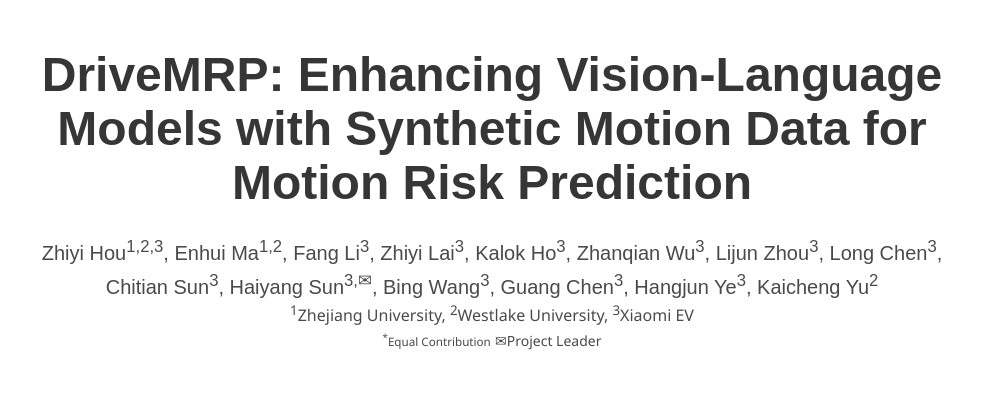
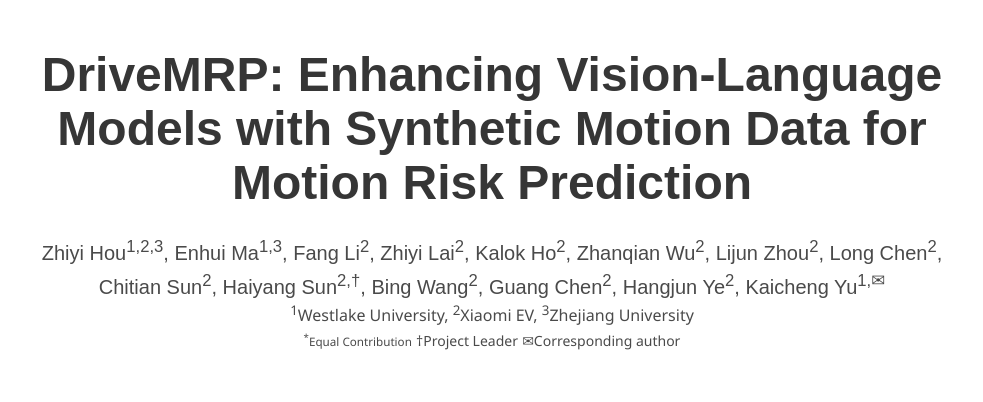
Before and after one commit to hzy138/DriveMRP, a plain HTML site: page index.html in a window 1280 px wide. Shown: the top 402 px of the page, without its empty margins (148-1131 px from the left). Drawn offline with nearby package versions, Linux system fonts and the light colour scheme; some icons are missing; a web font is replaced by a local one.

Commit message:
Update index.html

```diff
--- a/index.html
+++ b/index.html
@@ -55,26 +55,28 @@
             <h1 class="title is-1 publication-title">DriveMRP: Enhancing Vision-Language Models with Synthetic Motion Data for Motion Risk Prediction</h1>
 
                         <!-- 作者列表部分 -->
+            <!-- 作者列表部分 -->
             <div class="is-size-5 publication-authors">
               <span class="author-block">Zhiyi Hou<sup>1,2,3</sup>,</span>
-              <span class="author-block">Enhui Ma<sup>1,2</sup>,</span>
-              <span class="author-block">Fang Li<sup>3</sup>,</span>
-              <span class="author-block">Zhiyi Lai<sup>3</sup>,</span>
-              <span class="author-block">Kalok Ho<sup>3</sup>,</span>
-              <span class="author-block">Zhanqian Wu<sup>3</sup>,</span>
-              <span class="author-block">Lijun Zhou<sup>3</sup>,</span>
-              <span class="author-block">Long Chen<sup>3</sup>,</span>
-              <span class="author-block">Chitian Sun<sup>3</sup>,</span>
-              <span class="author-block">Haiyang Sun<sup>3,✉</sup>,</span>
-              <span class="author-block">Bing Wang<sup>3</sup>,</span>
-              <span class="author-block">Guang Chen<sup>3</sup>,</span>
-              <span class="author-block">Hangjun Ye<sup>3</sup>,</span>
-              <span class="author-block">Kaicheng Yu<sup>2</sup></span>
+              <span class="author-block">Enhui Ma<sup>1,3</sup>,</span>
+              <span class="author-block">Fang Li<sup>2</sup>,</span>
+              <span class="author-block">Zhiyi Lai<sup>2</sup>,</span>
+              <span class="author-block">Kalok Ho<sup>2</sup>,</span>
+              <span class="author-block">Zhanqian Wu<sup>2</sup>,</span>
+              <span class="author-block">Lijun Zhou<sup>2</sup>,</span>
+              <span class="author-block">Long Chen<sup>2</sup>,</span>
+              <span class="author-block">Chitian Sun<sup>2</sup>,</span>
+              <span class="author-block">Haiyang Sun<sup>2,†</sup>,</span>
+              <span class="author-block">Bing Wang<sup>2</sup>,</span>
+              <span class="author-block">Guang Chen<sup>2</sup>,</span>
+              <span class="author-block">Hangjun Ye<sup>2</sup>,</span>
+              <span class="author-block">Kaicheng Yu<sup>1,✉</sup></span>
             </div>
             <div class="is-size-6 publication-affiliations">
-              <sup>1</sup>Zhejiang University, <sup>2</sup>Westlake University, <sup>3</sup>Xiaomi EV<br>
+              <sup>1</sup>Westlake University, <sup>2</sup>Xiaomi EV, <sup>3</sup>Zhejiang University<br>
               <span class="eql-cntrb"><small><sup>*</sup>Equal Contribution</small></span>
-              <span><small>✉Project Leader</small></span>
+              <span><small>†Project Leader</small></span>
+              <span><small>✉Corresponding author</small></span>
             </div>
                               <div class="column has-text-centered">
                                 <div class="publication-links">
```
